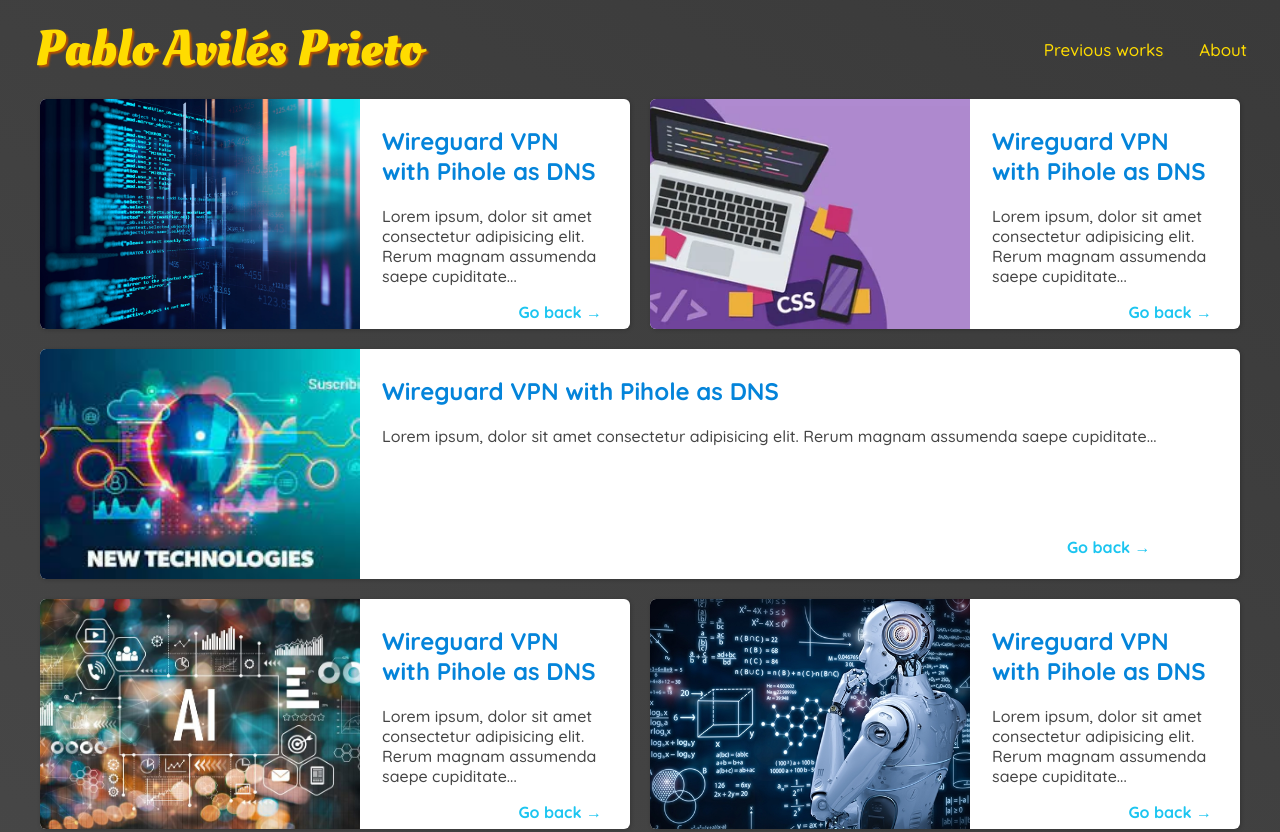
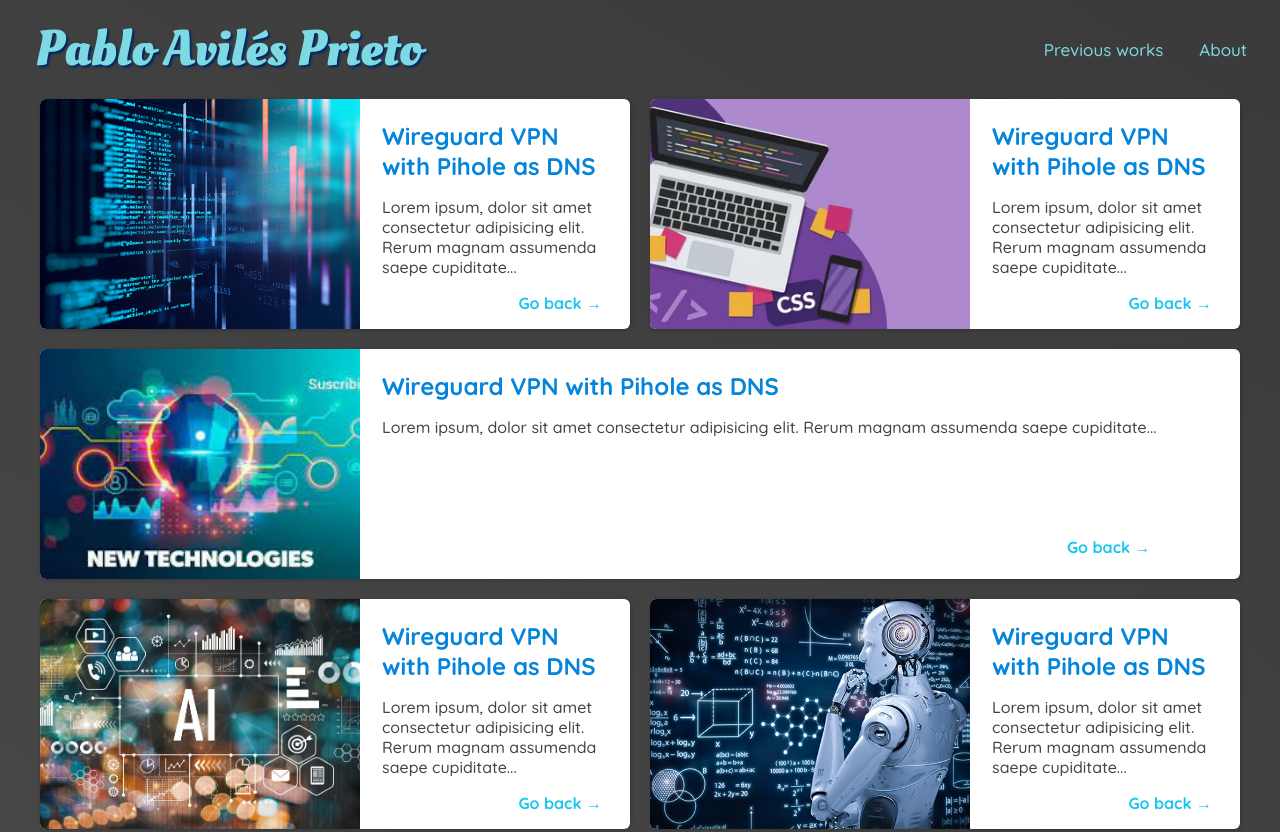
Before and after one commit to Pablo-Aviles-Prieto/personal-web-site, a plain HTML site: page previous-works/index.html in a window 1280 px wide. Shown: the top 832 px of the page. Drawn offline with Linux system fonts and the light colour scheme.

Commit message:
Finished, some minor details left

```diff
--- a/css/prevs-works.css
+++ b/css/prevs-works.css
@@ -3,8 +3,29 @@ body {
   color: rgb(68, 68, 68);
 }
 
+#page-logo a {
+  color: rgb(125, 217, 228);
+  text-shadow: 2px 2px 2px rgb(1, 40, 99);
+}
+
+#page-logo a:hover {
+  color: rgb(105, 185, 231);
+  text-shadow: 2px 2px 2px rgb(1, 40, 99);
+}
+
 header {
   position: static;
+}
+
+header a {
+  color: rgb(125, 217, 228);
+  text-shadow: 2px 2px 2px rgba(69, 67, 67, 0.8);
+}
+
+header li a:hover {
+  color: rgb(77, 77, 77);
+  background-color: rgb(125, 217, 228);
+  text-shadow: 1px 1px 1px rgba(69, 67, 67, 0.7);
 }
 
 main ul {
@@ -45,7 +66,7 @@ main li img {
 }
 
 .item-content h2 {
-  margin-top: 5px;
+  margin: 0;
   color: rgb(4, 132, 218);
 }
 
```
